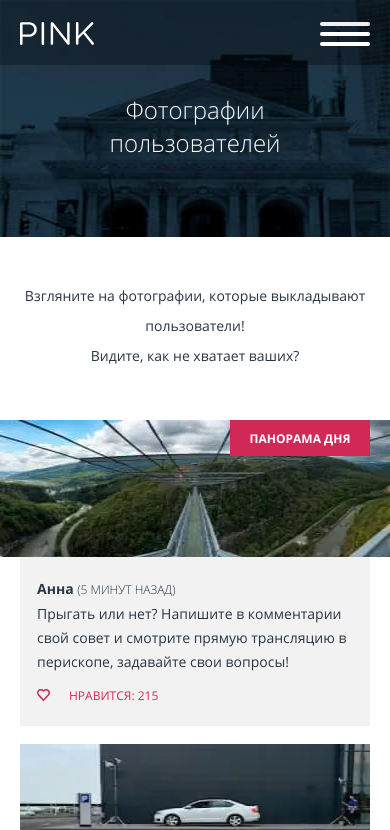
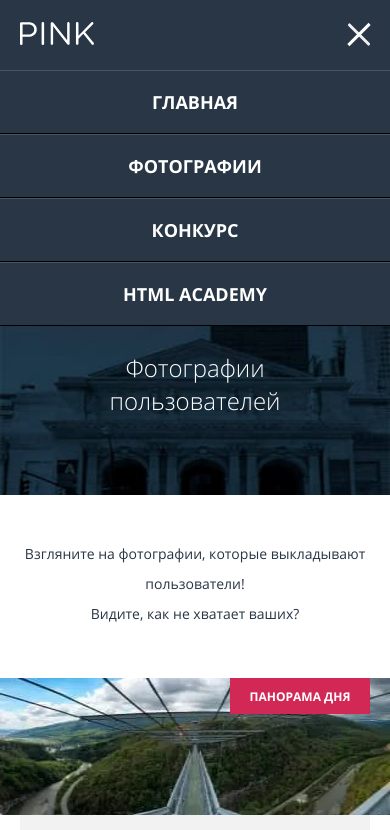
Before and after one commit to Berrouz777/1436929-pink-21, a website: page source/catalog.html in a window 390 px wide. Shown: the top 830 px of the page. Drawn offline with nearby package versions, Linux system fonts and the light colour scheme; files that its build step writes are made by us from their sources.

Commit message:
Исправил Б30, меню теперь открыто

```diff
--- a/source/catalog.html
+++ b/source/catalog.html
@@ -88,8 +88,8 @@
     </symbol>
   </svg>
 
-  <header class="header-catalog">
-    <nav class="header__nav nav">
+  <header class="header-catalog header-catalog--open-menu">
+    <nav class="header__nav nav nav--open-menu">
       <div class="nav__container">
         <a class="nav__logo" href="#">
           <svg class="nav__logo-desktop" width="147" height="40">
@@ -102,10 +102,10 @@
             <use xlink:href="#logo-pink"></use>
           </svg>
         </a>
-        <button class="nav__toggle" type="button"><span class="visually-hidden">Открыть
+        <button class="nav__toggle nav__toggle--closed" type="button"><span class="visually-hidden">Открыть
             меню</span></button>
       </div>
-      <ul class="nav__list">
+      <ul class="nav__list nav__list--open-menu">
         <li class="nav__item">
           <a href="index.html">Главная</a>
         </li>
--- a/source/sass/blocks/catalog/add.scss
+++ b/source/sass/blocks/catalog/add.scss
@@ -91,7 +91,7 @@
     display: flex;
     // align-items: center;
     margin-left: 0;
-    outline: 1px solid green;
+    // outline: 1px solid green;
 
     &:nth-child(2),
     &:last-child {
```
Also changed, not shown: source/form.html (+4 -4 lines), source/index.html (+4 -4 lines), build/catalog.html, build/css/style.min.css, build/form.html, build/index.html.
